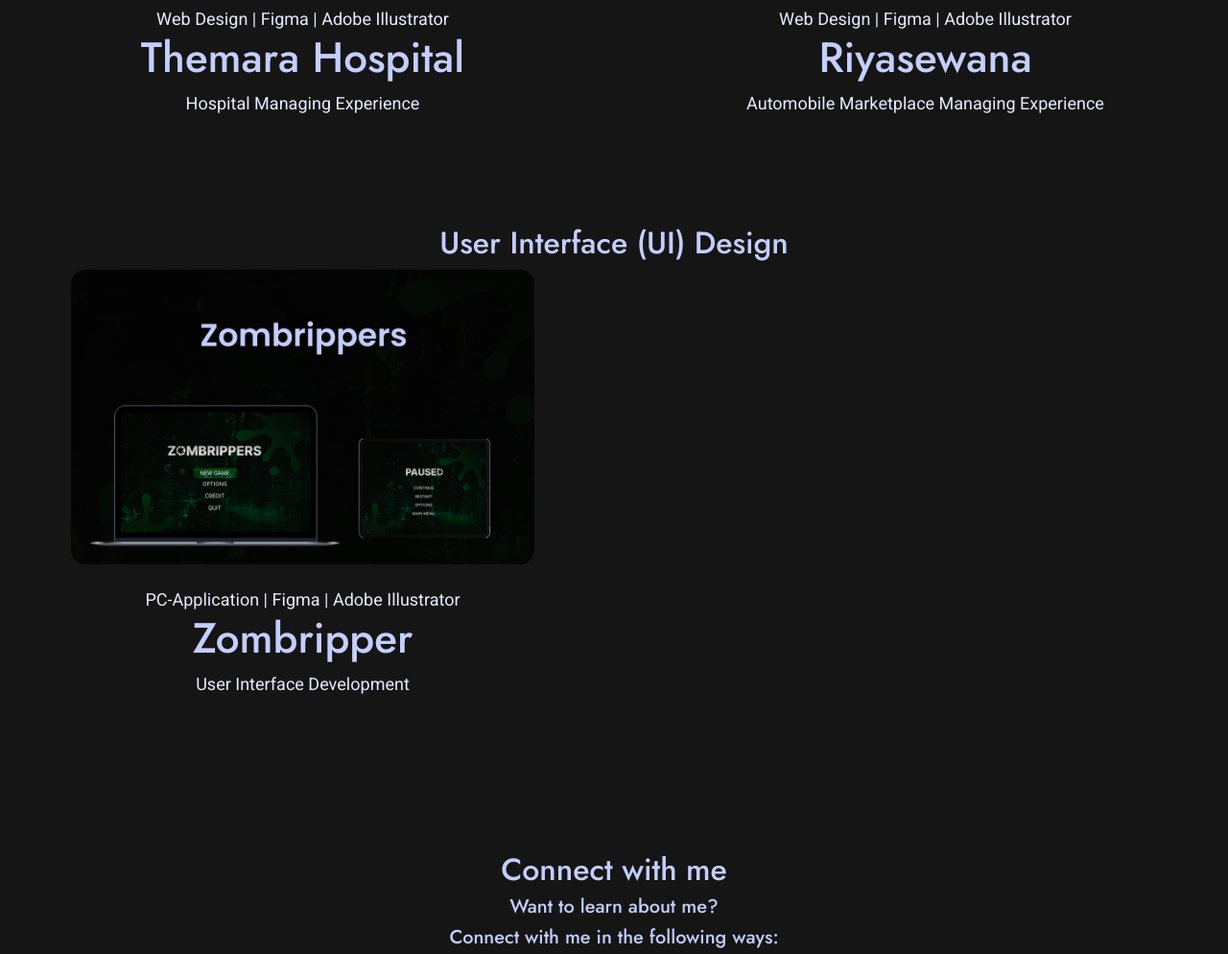
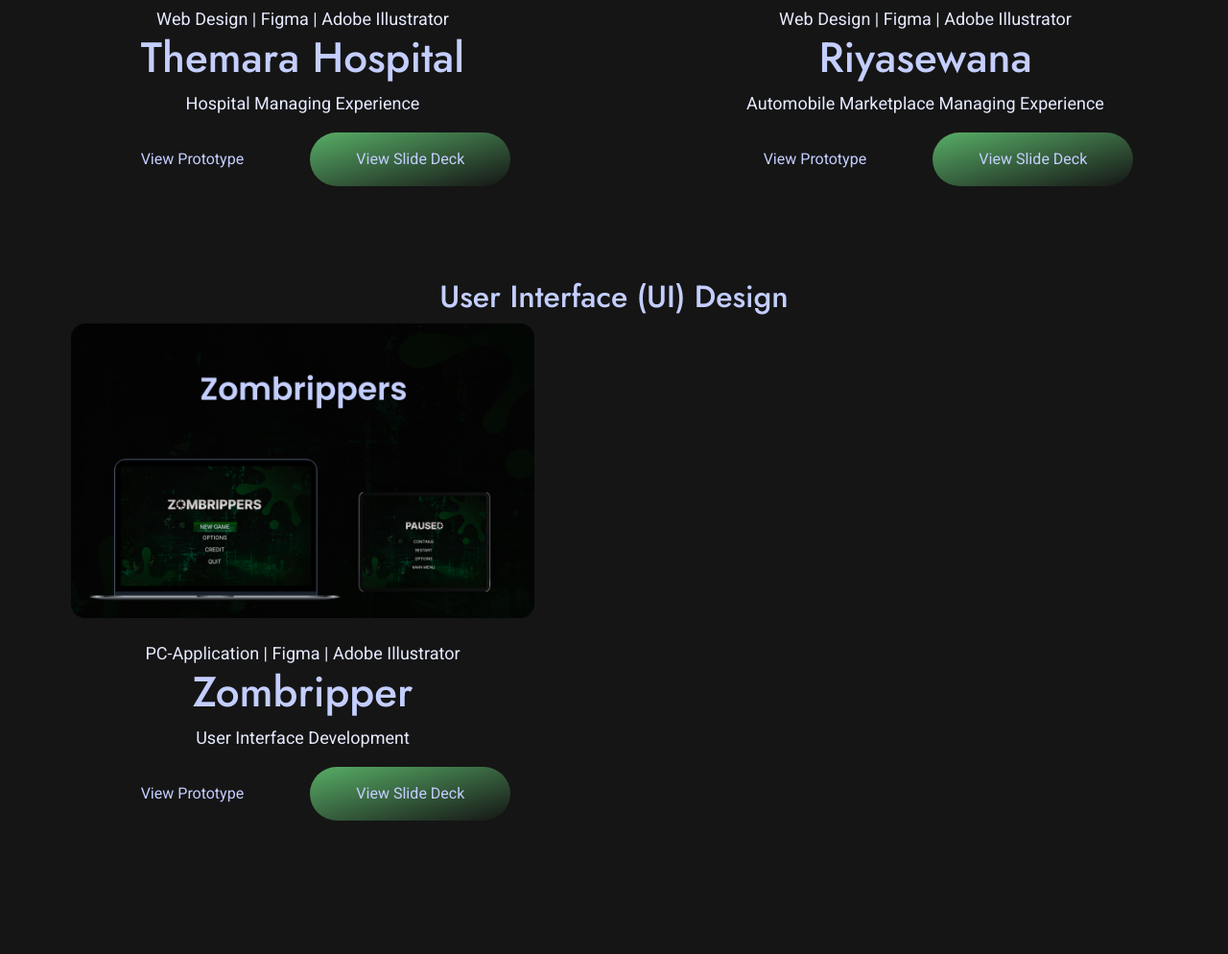
Before and after one commit to HDRDs/dineth-ravinda, a plain HTML site: page store.html in a window 1280 px wide. Shown: the part 880-1874 px from the top of the page at 96% size. Drawn offline with nearby package versions, Linux system fonts and the light colour scheme.

Commit message:
Update store.html

```diff
--- a/store.html
+++ b/store.html
@@ -85,8 +85,8 @@
                                 <p class="mt-4 blockquote-footer wow fadeInLeft" data-wow-delay="0.1s">Web Design  |  Figma  |  Adobe Illustrator</p>
                                 <h2 class="text-primary-gradient fw-medium wow fadeInLeft" data-wow-delay="0.1s">Themara Hospital</h2>
                                 <p class="py-3 blockquote-footer wow fadeInLeft" data-wow-delay="0.1s">Hospital Managing Experience</p>
-                                <!-- <a href="" class="btn btn-primary-gradient py-sm-3 px-4 px-sm-5 rounded-pill me-3 animated slideInLeft">Read More</a>
-                                <a href="" class="btn btn-secondary-gradient py-sm-3 px-4 px-sm-5 rounded-pill animated slideInRight">Contact Us</a> -->
+                                <a href="" class="btn btn-primary-gradient py-sm-3 px-4 px-sm-5 rounded-pill me-3 animated slideInLeft">View Prototype</a>
+                                <a href="" class="btn btn-secondary-gradient py-sm-3 px-4 px-sm-5 rounded-pill animated slideInRight">View Slide Deck</a>
                     </div>
                     <div class="col-lg-11 text-center" style="float: left;">
                         <div class="container-sm col-lg-12 d-flex justify-content-center wow fadeInLeft" data-wow-delay="1s" style="margin-left: 0px;padding-left: 0px;padding-right: 0px;">
@@ -95,8 +95,8 @@
                                 <p class="mt-4 blockquote-footer wow fadeInLeft" data-wow-delay="0.1s">Web Design  |  Figma  |  Adobe Illustrator</p>
                                 <h2 class="text-primary-gradient fw-medium wow fadeInLeft" data-wow-delay="0.1s">Riyasewana</h2>
                                 <p class="py-3 blockquote-footer wow fadeInLeft" data-wow-delay="0.1s">Automobile Marketplace Managing Experience</p>
-                                <!-- <a href="" class="btn btn-primary-gradient py-sm-3 px-4 px-sm-5 rounded-pill me-3 animated slideInLeft">Read More</a>
-                                <a href="" class="btn btn-secondary-gradient py-sm-3 px-4 px-sm-5 rounded-pill animated slideInRight">Contact Us</a> -->
+                                <a href="" class="btn btn-primary-gradient py-sm-3 px-4 px-sm-5 rounded-pill me-3 animated slideInLeft">View Prototype</a>
+                                <a href="" class="btn btn-secondary-gradient py-sm-3 px-4 px-sm-5 rounded-pill animated slideInRight">View Slide Deck</a>
                     </div>
                 </div>
             </div>
@@ -116,8 +116,8 @@
                                 <p class="mt-4 blockquote-footer wow fadeInLeft" data-wow-delay="0.1s">PC-Application  |  Figma  |  Adobe Illustrator</p>
                                 <h2 class="text-primary-gradient fw-medium wow fadeInLeft" data-wow-delay="0.1s">Zombripper</h2>
                                 <p class="py-3 blockquote-footer wow fadeInLeft" data-wow-delay="0.1s">User Interface Development</p>
-                                <!-- <a href="" class="btn btn-primary-gradient py-sm-3 px-4 px-sm-5 rounded-pill me-3 animated slideInLeft">Read More</a>
-                                <a href="" class="btn btn-secondary-gradient py-sm-3 px-4 px-sm-5 rounded-pill animated slideInRight">Contact Us</a> -->
+                                <a href="" class="btn btn-primary-gradient py-sm-3 px-4 px-sm-5 rounded-pill me-3 animated slideInLeft">View Prototype</a>
+                                <a href="" class="btn btn-secondary-gradient py-sm-3 px-4 px-sm-5 rounded-pill animated slideInRight">View Slide Deck</a>
                     </div>
                 </div>
             </div>
```
